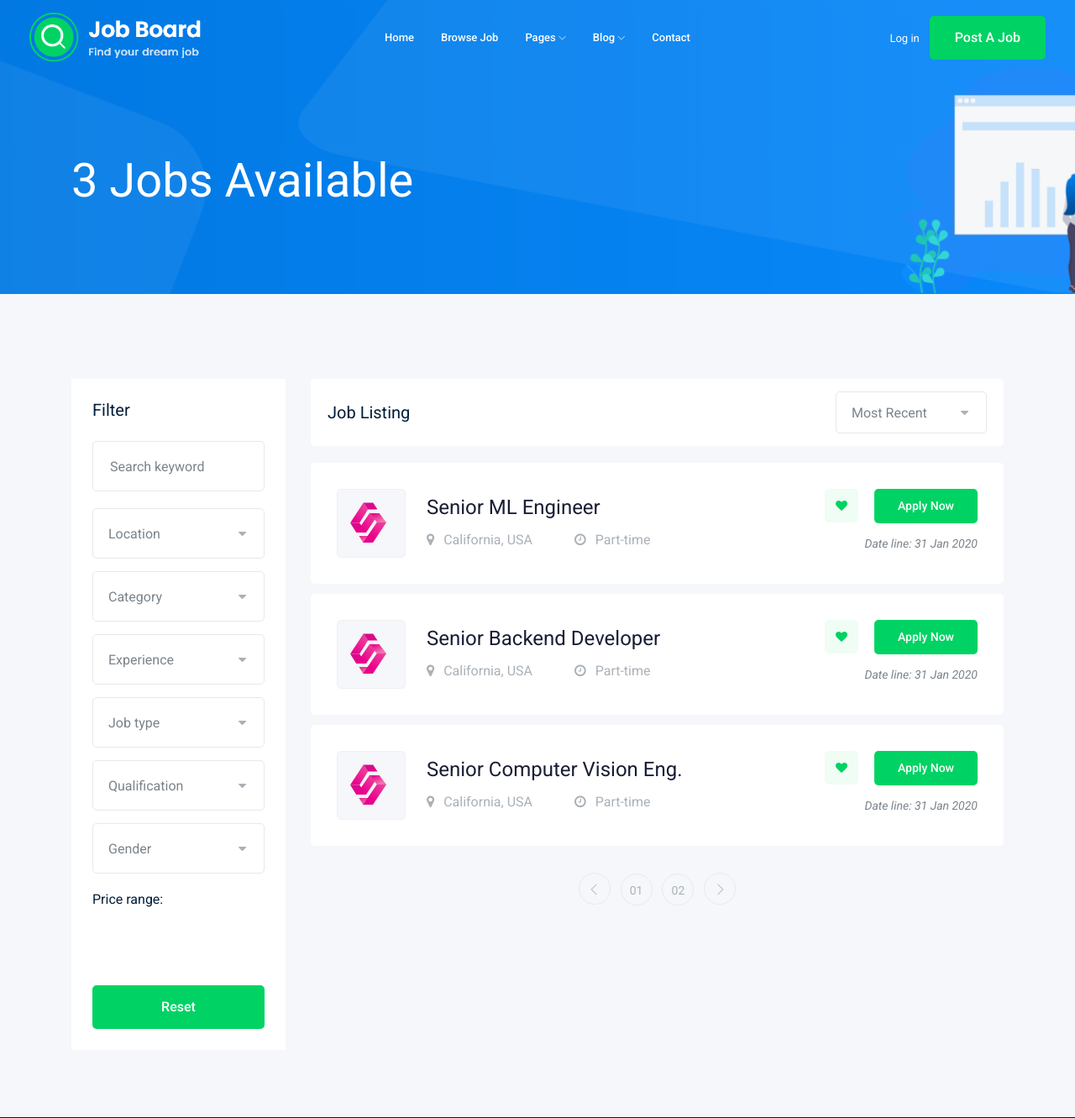
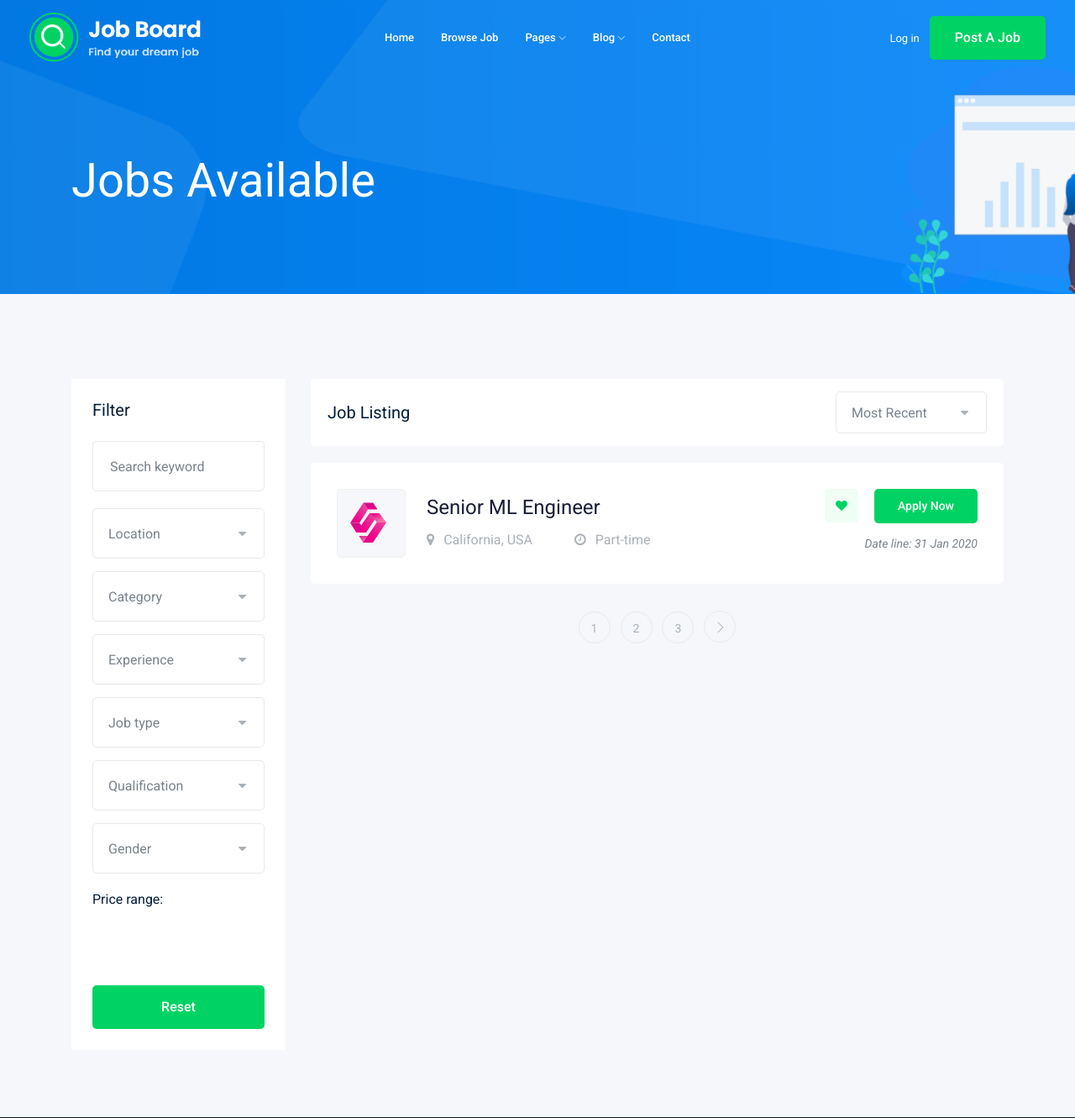
Before and after one commit to bedo-x2004/test, a Django app: page /jobs/ in a window 1280 px wide. Shown: the top 1331 px of the page at 84% size. Run offline with Django 5.2, Linux system fonts and the light colour scheme; data comes from the database, SQL or seed files in the repository; both versions use the stored data as it was after the commit; some libraries are stand-ins or nearby versions.

Commit message:
pagination

```diff
--- a/job/templates/job/job_list.html
+++ b/job/templates/job/job_list.html
@@ -158,18 +158,29 @@
                             {% endfor %}
 
                         </div>
+
+                        {% if jobs.has_other_pages %}
                         <div class="row">
                             <div class="col-lg-12">
                                 <div class="pagination_wrap">
                                     <ul>
-                                        <li><a href="#"> <i class="ti-angle-left"></i> </a></li>
-                                        <li><a href="#"><span>01</span></a></li>
-                                        <li><a href="#"><span>02</span></a></li>
-                                        <li><a href="#"> <i class="ti-angle-right"></i> </a></li>
+                                        {% if jobs.has_previous %}
+                                        <li><a href="?page={{jobs.previous_page_number}}"> <i class="ti-angle-left"></i> </a></li>
+                                        {% endif %}
+
+                                        {% for i in jobs.paginator.page_range %}
+                                        <li><a href="?page={{i}}"><span>{{i}}</span></a></li>
+                                        {% endfor %}
+
+                                        {% if jobs.has_next %}
+                                        <li><a href="?page={{jobs.next_page_number}}"> <i class="ti-angle-right"></i> </a></li>
+                                        {% endif %}
                                     </ul>
                                 </div>
                             </div>
                         </div>
+                        {% endif %}
+
                     </div>
                 </div>
             </div>
--- a/job/views.py
+++ b/job/views.py
@@ -1,3 +1,4 @@
+from django.core.paginator import Paginator
 from django.shortcuts import render
 from .models import Job
 
@@ -5,7 +6,10 @@ from .models import Job
 
 def job_list(request):
     job_list = Job.objects.all()
-    context = {'jobs':job_list}
+    paginator = Paginator(job_list, 1)
+    page_number = request.GET.get('page')
+    page_obj = paginator.get_page(page_number)
+    context = {'jobs':page_obj}
     return render(request, 'job\job_list.html', context)
 
 def job_details(request, id):
```
Also changed, not shown: outline.md (+1 -2 lines), db.sqlite3.
